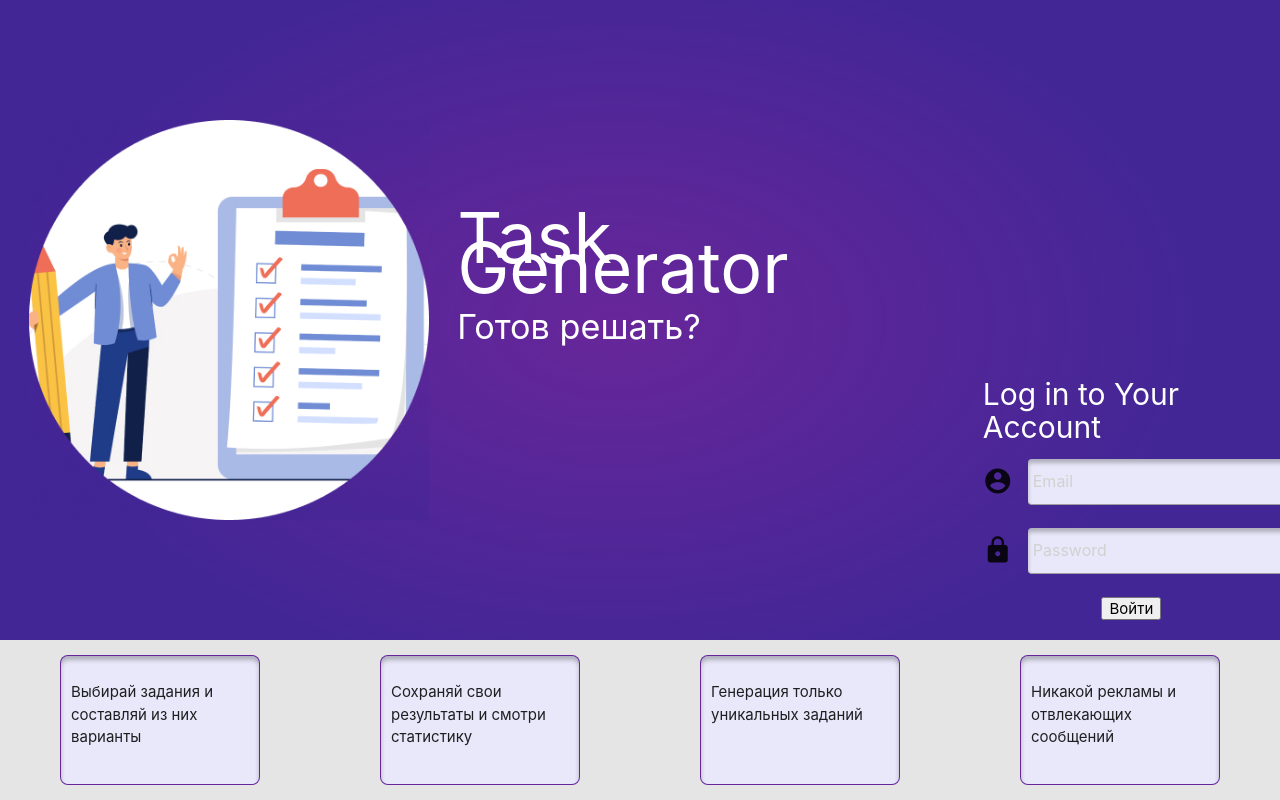
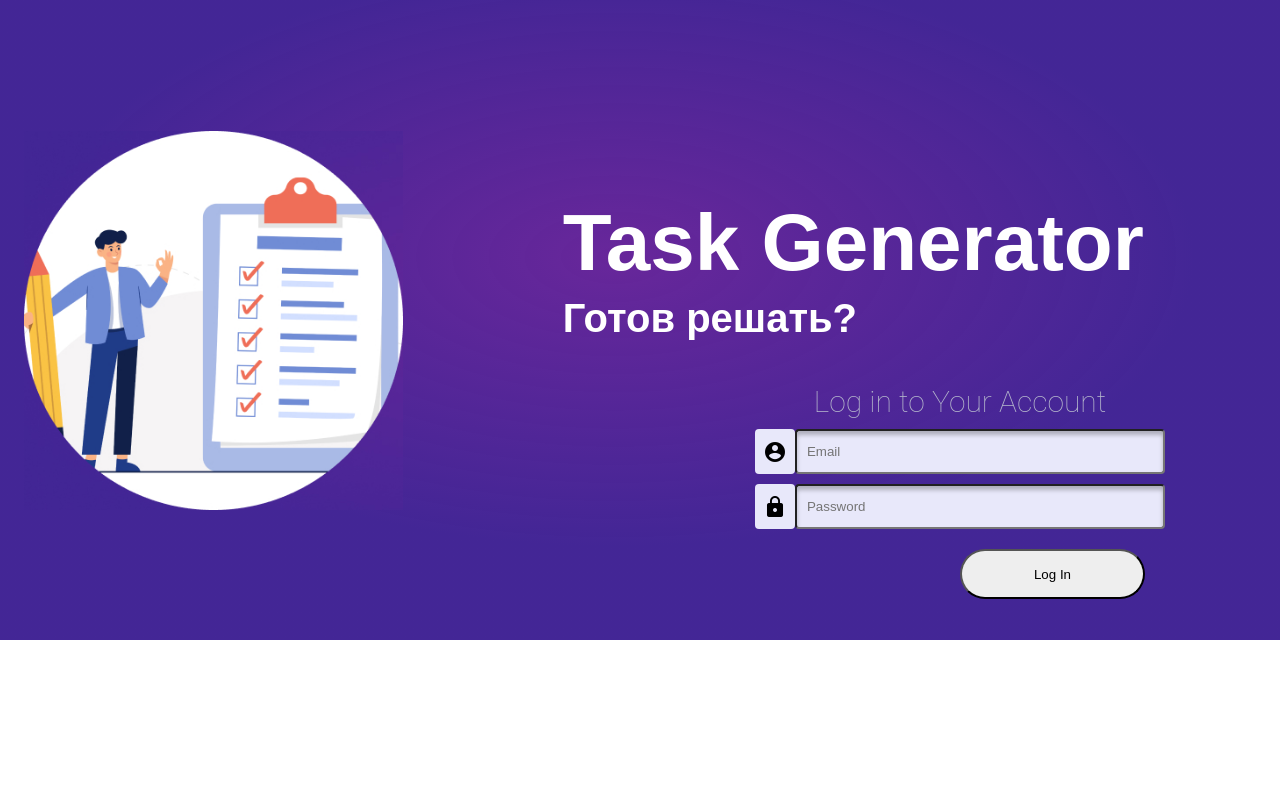
Before and after one commit to AnastasijaShahova/GeneratorTaskForExam, a React (Create React App) app in the folder client/: page /login in a window 1280 px wide. Built offline with nearby package versions, Linux system fonts and the light colour scheme; a web font is replaced by a local one.

Commit message:
--refactor AuthPage

```diff
--- a/client/package.json
+++ b/client/package.json
@@ -2,7 +2,6 @@
   "name": "exam",
   "version": "0.1.0",
   "private": true,
-  "proxy": "http://localhost:4000",
   "dependencies": {
     "@testing-library/jest-dom": "^5.15.1",
     "@testing-library/react": "^11.2.7",
@@ -11,9 +10,11 @@
     "node-sass": "^6.0.1",
     "react": "^17.0.2",
     "react-dom": "^17.0.2",
+    "react-hook-form": "^7.31.2",
     "react-icons": "^4.3.1",
     "react-router-dom": "^6.0.2",
     "react-scripts": "4.0.3",
+    "validator": "^13.7.0",
     "web-vitals": "^1.1.2"
   },
   "scripts": {
--- a/client/src/App.js
+++ b/client/src/App.js
@@ -3,19 +3,17 @@ import { BrowserRouter as Router } from "react-router-dom";
 import { useRoutes } from "./routes";
 import { useAuth } from "./hooks/auth.hook";
 import { AuthContext } from "./context/AuthContext";
-import AuthModal from "./components/AuthModal";
+// import AuthModal from "./components/AuthModal";
 import Navbar from "./components/Navbar"
 import "./App.scss"
-import "materialize-css";
 
 function App() {
     const [modal, setModal] = useState(false);
     const [message, setMessage] = useState("")
     const { name, login, logout, userId, role } = useAuth();
     // const isAuth = !!userId;
-    const isAuth = false;
+    const isAuth = false; // Заглушка
     const routes = useRoutes(false);
-    console.log(1)
 
     return (
         <AuthContext.Provider
@@ -34,11 +32,11 @@ function App() {
                 {isAuth && <Navbar userName={name} userRole={role}/>}
                 <div className={`app ${isAuth ? 'white' : 'violet'}`}>
                     {routes}
-                    <AuthModal
+                    {/* <AuthModal
                         active={modal}
                         setActive={setModal}
                         content={message}
-                    />
+                    /> */}
 
                 </div>
             </Router>
--- a/client/src/App.scss
+++ b/client/src/App.scss
@@ -1,20 +1,9 @@
-.app {
+@import "./globals";
+
+.App {
     width: 100%;
-    height: 100%;
+    height: 100vh;
     display: flex;
     justify-content: center;
     align-items: center;
 }
-
-.app.white {
-    background-color: #fff;
-}
-
-.app.violet {
-    background: radial-gradient(
-        59.87% 59.87% at 48.06% 40.13%,
-        rgba(94, 25, 148, 0.94) 0%,
-        rgba(41, 8, 135, 0.88) 75.52%
-    );
-    background-blend-mode: darken;
-}
--- a/client/src/_globals.scss
+++ b/client/src/_globals.scss
@@ -1,4 +1,6 @@
 @import url("https://fonts.googleapis.com/css2?family=Muli:ital,wght@0,200;0,300;0,400;0,500;0,600;0,700;0,800;0,900;1,200;1,300;1,400;1,500;1,600;1,700;1,800;1,900&display=swap");
+// @import url('https://fonts.googleapis.com/css2?family=Offside&display=swap');
+
 * {
   margin: 0 auto;
   padding: 0;
@@ -7,7 +9,21 @@
   font-family: "Muli", sans-serif;
 }
 
+.input_container {
+  display: flex;
+  flex-direction: row;
+}
+
+.error_message {
+  font-size: 10px;
+  color: red;
+  display: block;
+}
+
+
 $backgroundColor: #0f2912;
+$violetColor: radial-gradient(59.87% 59.87% at 48.06% 40.13%, rgba(94, 25, 148, 0.94) 0%, rgba(41, 8, 135, 0.88) 75.52%);
 $redColor: #ff1e56;
 $greenColor: #41ff8a;
 $greyColor: #2d343e;
+$hoverColor: #7a7fe8;
--- a/client/src/hooks/http.hook.js
+++ b/client/src/hooks/http.hook.js
@@ -1,6 +1,6 @@
 import { useCallback, useState } from "react";
 
-export const useHttp = (setModal, setMessage) => {
+export const useHttp = () => {
     const [loading, setLoading] = useState(false);
     const [error, setError] = useState(null);
     // const [errorMessage, setErrorMessage] = useState("")
@@ -23,8 +23,8 @@ export const useHttp = (setModal, setMessage) => {
                 const data = await response.json();
 
                 if (!response || !data.status) {
-                    setModal(true)
-                    setMessage(data.message)
+                    // setModal(true)
+                    // setMessage(data.message)
                     setError(data.message);
                 }
                 setLoading(false);
--- a/client/src/index.css
+++ b/client/src/index.css
@@ -1,54 +1,13 @@
-@import "~materialize-css/dist/css/materialize.min.css";
+body {
+    margin: 0;
+    font-family: -apple-system, BlinkMacSystemFont, 'Segoe UI', 'Roboto', 'Oxygen',
+      'Ubuntu', 'Cantarell', 'Fira Sans', 'Droid Sans', 'Helvetica Neue',
+      sans-serif;
+    -webkit-font-smoothing: antialiased;
+    -moz-osx-font-smoothing: grayscale;
+  }
 
-input.green-input {
-    border-bottom: 1px solid #fff !important;
-    box-shadow: 0 1px 0 0 #fff !important;
+code {
+    font-family: source-code-pro, Menlo, Monaco, Consolas, 'Courier New',
+      monospace;
 }
-
-input.green-input + label {
-    color: #ffffff !important;
-}
-
-input.green-input:focus {
-    border-bottom: 1px solid #05d454 !important;
-    box-shadow: 0 1px 0 0 #05d454 !important;
-}
-
-.row a {
-    justify-content: center;
-}
-
-
-.block {
-    backdrop-filter: blur(50px);
-    border-radius: 25px;
-    height: 100%;
-}
-
-.imgBlockContent {
-    width: 500px;
-    height: 600px;
-    width: 90%;
-    margin: 2rem auto;
-}
-
-.blur {
-    background: rgba(255, 255, 255, 0.05);
-    backdrop-filter: blur(4px);
-    width: 100%;
-    height: 100%;
-}
-
-.setCenter {
-    margin-top: 120px;
-}
-
-.setCenter p {
-    margin: 50px 0;
-}
-
-.authBtn {
-    display: flex;
-    flex-direction: row;
-    justify-content: space-around;
-}
--- a/client/src/pages/AuthPage.js
+++ b/client/src/pages/AuthPage.js
@@ -1,19 +1,28 @@
-import { useContext, useState } from "react";
+import { useContext } from "react";
 import { AuthContext } from "../context/AuthContext";
 import { useHttp } from "../hooks/http.hook";
+import { useForm } from "react-hook-form";
+import authImg from "../images/authImg.jpg";
 import "../styles/AuthPage.scss";
+import validator from "validator";
 
 const AuthPage = () => {
-    const [email, setEmail] = useState("");
-    const [password, setPassword] = useState("");
+    const {
+        register,
+        formState: { errors },
+        handleSubmit,
+        reset,
+    } = useForm({
+        mode: "onBlur",
+    });
 
-    const auth = useContext(AuthContext);
-    const { request } = useHttp(auth.setModal, auth.setMessage);
+    const { login } = useContext(AuthContext);
+    const { request } = useHttp();
 
-    const login = async () => {
+    const onSubmit = async ({ email, password }) => {
         try {
             const data = await request(
-                "http://127.0.0.1:3001/auth/login?page=1",
+                process.env.REACT_APP_SERVER_URL + "/auth/login?page=1",
                 "POST",
                 {
                     email,
@@ -21,63 +30,76 @@ const AuthPage = () => {
                 },
             );
             if (data.status) {
-                auth.login(data.fio, data.userId, "ученик");
+                login(data.fio, data.userId, "ученик");
             }
-        } catch (err) {
-            console.log("Login error", err);
+        } catch (e) {
+            console.log("AutPage error", e);
         }
+        reset();
     };
 
     return (
         <div className="authpage">
+            <div className="autpage__img">
+                <img width="379" height="379" src={authImg} />
+            </div>
             <div className="authpage__content">
-                <div className="authpage__content__authimg">
-                    <div className="authpage__content__authimg__img"></div>
+                <div className="authpage__content__title">
+                    <h1>Task Generator</h1>
+                    <h4>Готов решать?</h4>
                 </div>
-                <div className="authpage__content__info">
-                    <div className="authpage__content__info__title">
-                        <h1>Task Generator</h1>
-                        <h4>Готов решать?</h4>
-                    </div>
-                    <div className="authpage__content__info__inputs">
+                <div className="authpage__content__form">
+                    <div></div>
+
+                    <form onSubmit={handleSubmit(onSubmit)}>
                         <h4>Log in to Your Account</h4>
-                        <div className="input-field col s6">
-                            <i className="material-icons prefix">
-                                account_circle
-                            </i>
+                        <div className="authpage__content__form__input_container">
+                            <div className="authpage__content__form__input_icon">
+                                <i className="material-icons">account_circle</i>
+                            </div>
+
                             <input
                                 placeholder="Email"
-                                value={email}
-                                onChange={(e) => setEmail(e.target.value)}
+                                {...register("email", {
+                                    required: "Поле обязательно к заполнению",
+                                    validate: (email) =>
+                                        validator.isEmail(email),
+                                })}
                             />
                         </div>
-                        <div className="input-field col s6">
-                            <i className="material-icons prefix">https</i>
+                        {errors?.email && (
+                            <p className="error_message">
+                                {errors?.email?.message || "Некорректный email"}
+                            </p>
+                        )}
+
+                        <div className="authpage__content__form__input_container">
+                            <div className="authpage__content__form__input_icon">
+                                <i className="material-icons">https</i>
+                            </div>
                             <input
                                 placeholder="Password"
-                                value={password}
-                                onChange={(e) => setPassword(e.target.value)}
+                                type={"password"}
+                                {...register("password", {
+                                    required: "Поле обязательно к заполнению",
+                                    minLength: {
+                                        value: 6,
+                                        message: "Минимальная длина пароля: 6",
+                                    },
+                                })}
                             />
                         </div>
-                        <div className="button_field col s6">
-                            <button onClick={login}>Войти</button>
+                        {errors?.password && (
+                            <p className="error_message">
+                                {errors?.password?.message ||
+                                    "Некорректный пароль"}
+                            </p>
+                        )}
+                        <div className="authpage__content__form__submit">
+                            <div></div>
+                            <input type="submit" value="Log In" />
                         </div>
-                    </div>
-                </div>
-            </div>
-            <div className="authpage__footer">
-                <div className="authpage__footer__item">
-                    <p>Выбирай задания и составляй из них варианты</p>
-                </div>
-                <div className="authpage__footer__item">
-                    <p>Сохраняй свои результаты и смотри статистику</p>
-                </div>
-                <div className="authpage__footer__item">
-                    <p>Генерация только уникальных заданий</p>
-                </div>
-
-                <div className="authpage__footer__item">
-                    <p>Никакой рекламы и отвлекающих сообщений</p>
+                    </form>
                 </div>
             </div>
         </div>
--- a/client/src/styles/AuthPage.scss
+++ b/client/src/styles/AuthPage.scss
@@ -1,98 +1,118 @@
 .authpage {
-    width: 100vw;
-    height: 100vh;
+    width: 100%;
+    height: 80vh;
+    background: radial-gradient(59.87% 59.87% at 48.06% 40.13%, rgba(94, 25, 148, 0.94) 0%, rgba(41, 8, 135, 0.88) 75.52%) /* warning: gradient uses a rotation that is not supported by CSS and may not behave as expected */;
+    background-blend-mode: darken;
     display: flex;
-    flex-direction: column;
+    flex-direction: row;
+
+    .autpage__img {
+        flex: 2;
+        display: flex;
+        justify-content: center;
+        align-items: center;
+    }
 
     .authpage__content {
         flex: 4;
         display: flex;
+        flex-direction: column;
+        justify-content: flex-end;
 
-        .authpage__content__authimg {
-            flex: 1;
-            display: flex;
-            justify-content: center;
-            align-items: center;
+        .authpage__content__title {
+            height: 30%;
+            font-style: normal;
+            font-weight: 400;
 
-            .authpage__content__authimg__img {
-                background-color: red;
-                width: 400px;
-                height: 400px;
-                background: url("../images/authImg.jpg") 0 0/100% 100% no-repeat;
+            h1 {
+                font-size: 80px;
+                line-height: 101px;
+            }
+
+            h4 {
+                font-size: 40px;
+                line-height: 50px;
             }
         }
 
-        .authpage__content__info {
-            flex: 1.8;
+        .authpage__content__form {
+            height: 40%;
             display: flex;
-            justify-content: center;
+            flex-direction: row;
+            justify-content: flex-end;
+            margin: 0 0;
+            align-items: stretch;
 
-            .authpage__content__info__inputs {
-                align-self: flex-end;
-                input {
-                    padding-left: 5px;
-                    background: #e8e8fa;
-                    box-shadow: inset 0px 4px 4px rgba(0, 0, 0, 0.25);
-                    border-radius: 4px;
+            form {
+                flex-basis: 50%;
+                display: flex;
+                flex-direction: column;
+
+                h4 {
+                    color: #B5B7CC;
+                    font-weight: 50;
+                    font-family: 'Roboto';
+                    font-size: 30px;
+                    line-height: 35px;
                 }
 
-                h4 {
-                    color: white;
-                    //margin-bottom: 20px;
-                    font-size: 30px;
+                .authpage__content__form__input_container {
+                    display: flex;
+                    flex-direction: row;
+                    margin-top: 10px;
+
+                    input {
+                        width: 370px;
+                        height: 45px;
+                        padding: 10px;
+                        outline: none;
+                        background: #E8E8FA;
+                        box-shadow: inset 0px 4px 4px rgba(0, 0, 0, 0.25);
+                        border-radius: 4px;
+                        color: black;
+                    }
+
+                    input:focus {
+                        border: 2px solid rgb(158, 144, 216);
+                    }
+
+                    .authpage__content__form__input_icon {
+                        display: flex;
+                        justify-content: center;
+                        align-items: center;
+                        width: 40px;
+                        height: 45px;
+                        border-radius: 4px;
+                        background: #E8E8FA;
+
+                        i {
+                            color: black;
+                        }
+
+                    }
                 }
 
-                .button_field {
+                .authpage__content__form__submit {
+                    margin-top: 20px;
                     display: flex;
-                    justify-content: center;
-                    margin-bottom: 20px;
-                    border-radius: 15px;
-                }
-            }
+                    justify-content: flex-end;
+                    width: 370px;
 
-            .authpage__content__info__title {
-                align-self: center;
-                color: white;
-                margin-bottom: 100px;
-                margin-right: 60px;
+                    input {
+                        margin: 0 0;
+                        flex-basis: 50%;
+                        background: #EEEEEE;
+                        border-radius: 40px;
+                        height: 50px;
+                        color: black;
+                    }
 
-                h1 {
-                    font-size: 70px;
-                    line-height: 30px;
-                }
-
-                h4 {
-                    color: white;
+                    input:hover {
+                        opacity: 1;
+                        background-color: rgb(158, 144, 216);
+                    }
                 }
             }
         }
-
-        p {
-            position: absolute;
-            top: 0;
-            right: 0;
-            margin: 30px;
-            color: white
-        }
-    }
-
-    .authpage__footer {
-        flex: 1;
-        background-color: #e5e5e5;
-        display: flex;
-        flex-direction: row;
-        justify-content: space-around;
-        align-items: center;
-
-        .authpage__footer__item {
-            padding: 10px;
-            width: 200px;
-            height: 130px;
-            background: #e8e8fa;
-            border: 0.3px solid rgba(94, 25, 148, 0.94);
-            box-sizing: border-box;
-            box-shadow: inset 0px 4px 4px rgba(0, 0, 0, 0.25);
-            border-radius: 8px;
-        }
     }
 }
--- a/client/src/styles/Variants.scss
+++ b/client/src/styles/Variants.scss
@@ -10,12 +10,3 @@
        }
     }
 }
-
-h4 {
-    color: rgb(89, 0, 255);
-}
-
-a {
-    text-decoration: none;
-    color: black
-}
```
Also changed, not shown: client/src/routes.js (+10 -8 lines), 1 other file (tests, documents, lock files or other folders).
